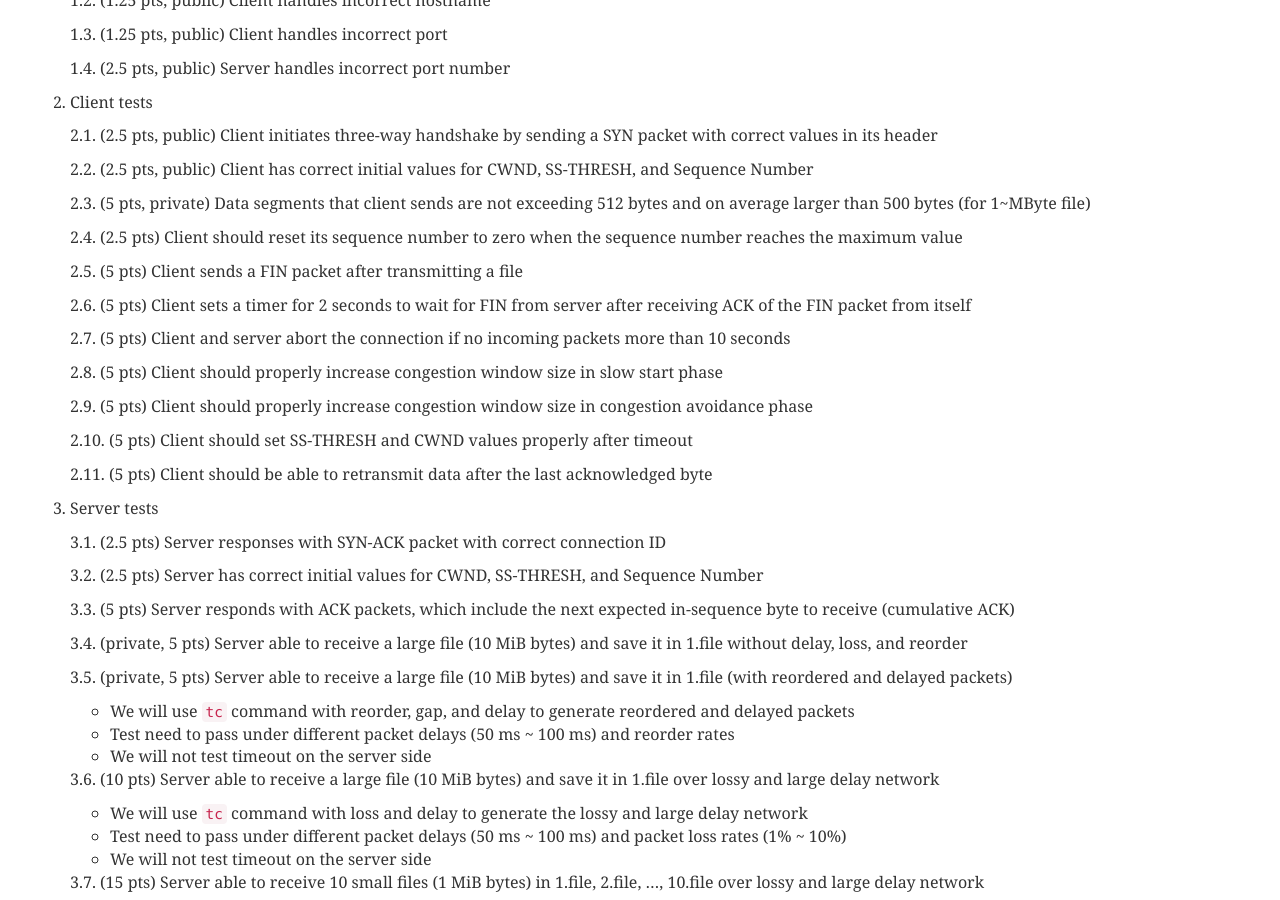
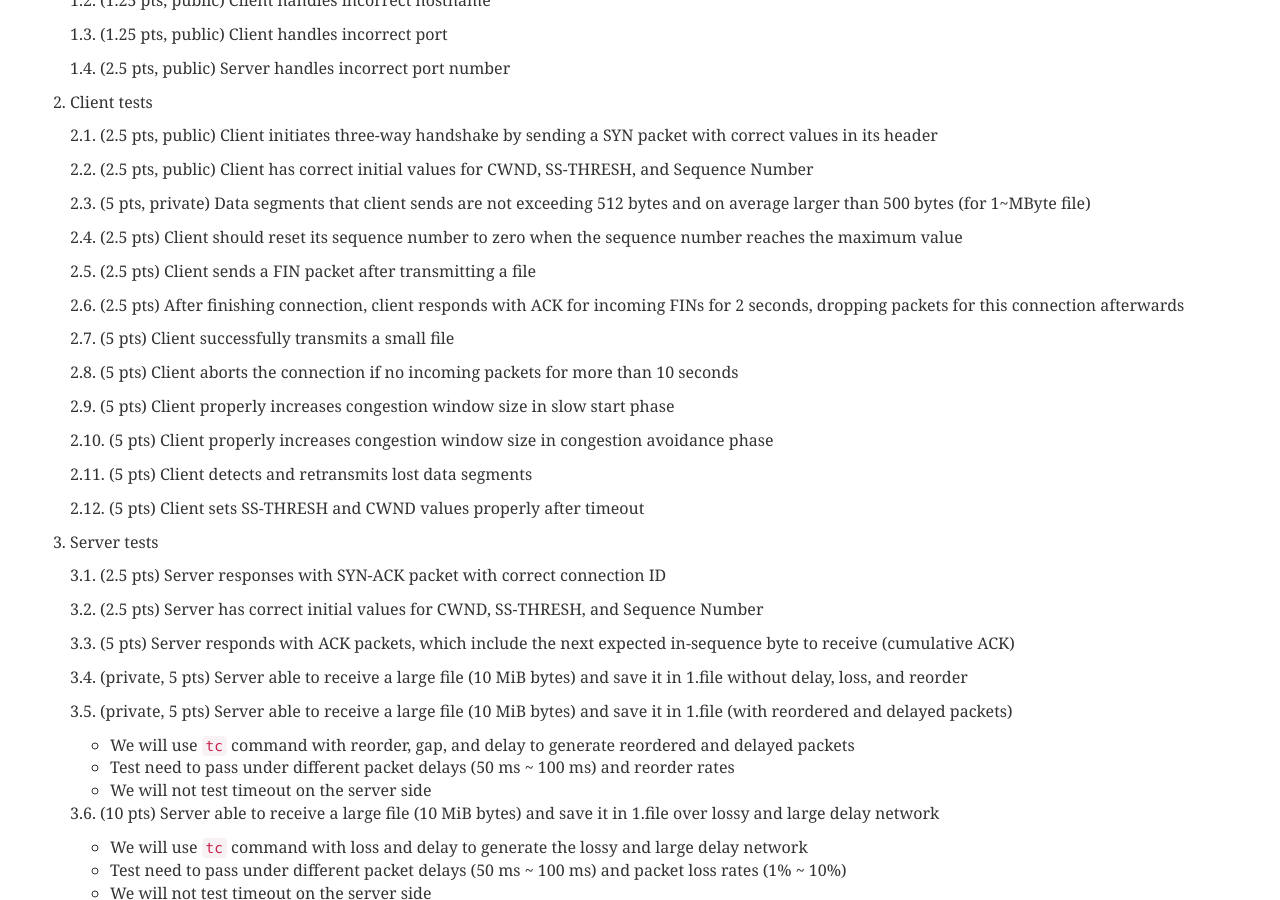
Before and after one commit to cawka/cs118-spring2017, a Jekyll site: the page built from project-2.md, in a window 1280 px wide and 900 px high, scrolled down 9912 px. Built offline with Jekyll 4.4.1, drawn with Linux system fonts in a browser that asks for light colours; nearby versions of some CDN libraries.

Commit message:
Fix of grading criteria

```diff
--- a/project-2.md
+++ b/project-2.md
@@ -453,19 +453,21 @@ Your code will then be automatically tested in some testing scenarios. If your c
 
     2.4. (2.5 pts) Client should reset its sequence number to zero when the sequence number reaches the maximum value
 
-    2.5. (5 pts) Client sends a FIN packet after transmitting a file
+    2.5. (2.5 pts) Client sends a FIN packet after transmitting a file
 
-    2.6. (5 pts) Client sets a timer for 2 seconds to wait for FIN from server after receiving ACK of the FIN packet from itself
+    2.6. (2.5 pts) After finishing connection, client responds with ACK for incoming FINs for 2 seconds, dropping packets for this connection afterwards
 
-    2.7. (5 pts) Client and server abort the connection if no incoming packets more than 10 seconds
+    2.7. (5 pts) Client successfully transmits a small file
 
-    2.8. (5 pts) Client should properly increase congestion window size in slow start phase
+    2.8. (5 pts) Client aborts the connection if no incoming packets for more than 10 seconds
 
-    2.9. (5 pts) Client should properly increase congestion window size in congestion avoidance phase
+    2.9. (5 pts) Client properly increases congestion window size in slow start phase
 
-    2.10. (5 pts) Client should set SS-THRESH and CWND values properly after timeout
+    2.10. (5 pts) Client properly increases congestion window size in congestion avoidance phase
 
-    2.11. (5 pts) Client should be able to retransmit data after the last acknowledged byte
+    2.11. (5 pts) Client detects and retransmits lost data segments
+
+    2.12. (5 pts) Client sets SS-THRESH and CWND values properly after timeout
 
 3. Server tests
 
@@ -495,7 +497,6 @@ Your code will then be automatically tested in some testing scenarios. If your c
     * Test need to pass under different packet delays (50 ms ~ 100 ms) and packet loss rates (1% ~ 10%)
     * We will not test timeout on the server side
 
-
 <!-- ###  Bonus points -->
 
 <!-- You can have: -->
```
